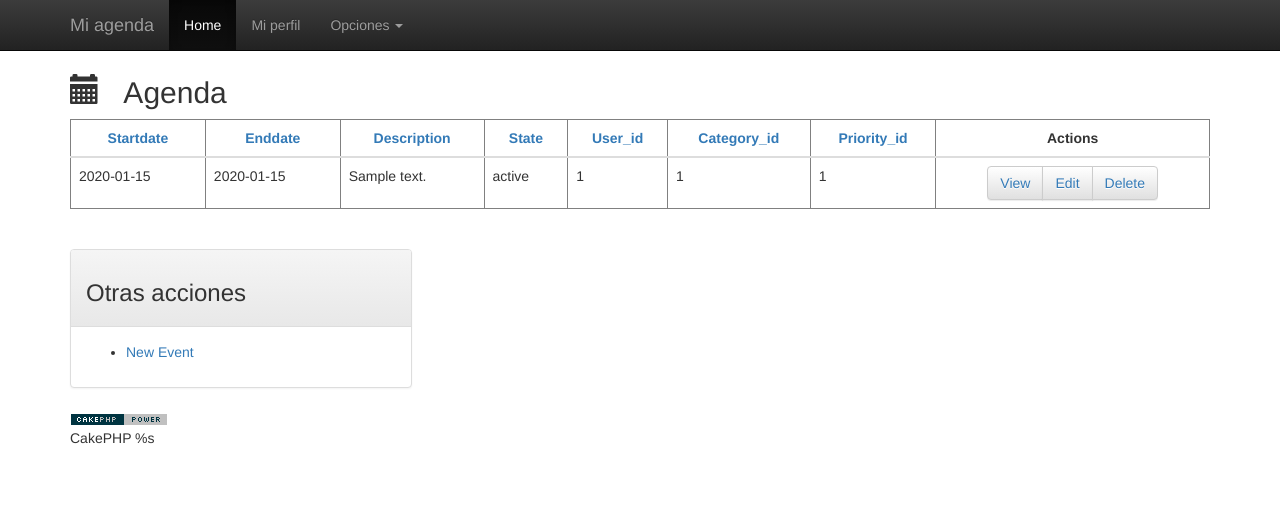
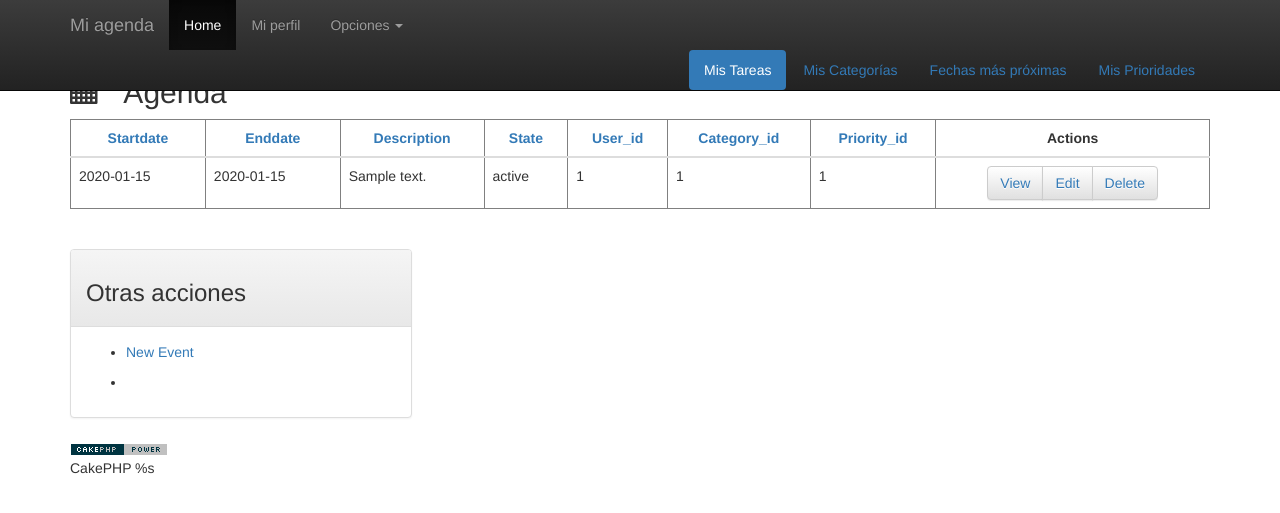
Before and after one commit to ivalvarad/Agenda, a CakePHP app: the page made by app/View/Events/index.ctp in a window 1280 px wide. Shown: the top 513 px of the page. Run offline with PHP 8.4 and a stand-in for CakePHP, Linux system fonts and the light colour scheme; the template is opened without the code that fills it: most values are stand-ins (such as "Sample title", 1, 10 or a date in 2020); some libraries are stand-ins or nearby versions.

Commit message:
barra de atajos

```diff
--- a/app/View/Elements/menu.ctp
+++ b/app/View/Elements/menu.ctp
@@ -29,4 +29,17 @@
 	</div><!--/.nav-collapse -->
 
   </div>
+  	 <div class="container">
+      <div class="header clearfix">
+        <nav>
+          <ul class="nav nav-pills pull-right">
+            <li role="presentation" class="active"><a href="#">Mis Tareas</a></li>
+            <li role="presentation"><a href="#">Mis Categorías</a></li>
+            <li role="presentation"><?php echo $this->Html->link(__('Fechas más próximas'), array('controller' => 'alarms', 'action' => 'index')); ?></li>
+
+			<li role="presentation"><?php echo $this->Html->link(__('Mis Prioridades'), array('controller' => 'alarms', 'action' => 'index')); ?></li>
+          </ul>
+        </nav>
+       </div>
+      </div>
 </nav>
--- a/app/View/Events/index.ctp
+++ b/app/View/Events/index.ctp
@@ -1,5 +1,9 @@
 <div class="events index">
 	<h2><?php echo __('Events'); ?></h2>
+
+
+
+
 	<h2><span class="glyphicon glyphicon-calendar" aria-hidden="true"></span> &nbsp; Agenda</h2>
 	<table class="table" cellpadding="0" cellspacing="0" border="1">
 	<thead>
@@ -79,6 +83,9 @@
 			<ul>
 				<li><?php echo $this->Html->link(__('New Event'), array('action' => 'add')); ?></li>
 			</ul>
+			<ul>
+				<li><?php echo $this->Html->link(__(''), array('action' => 'add')); ?></li>
+			</ul>
 		</div>
 	</div>
 </div>
```
